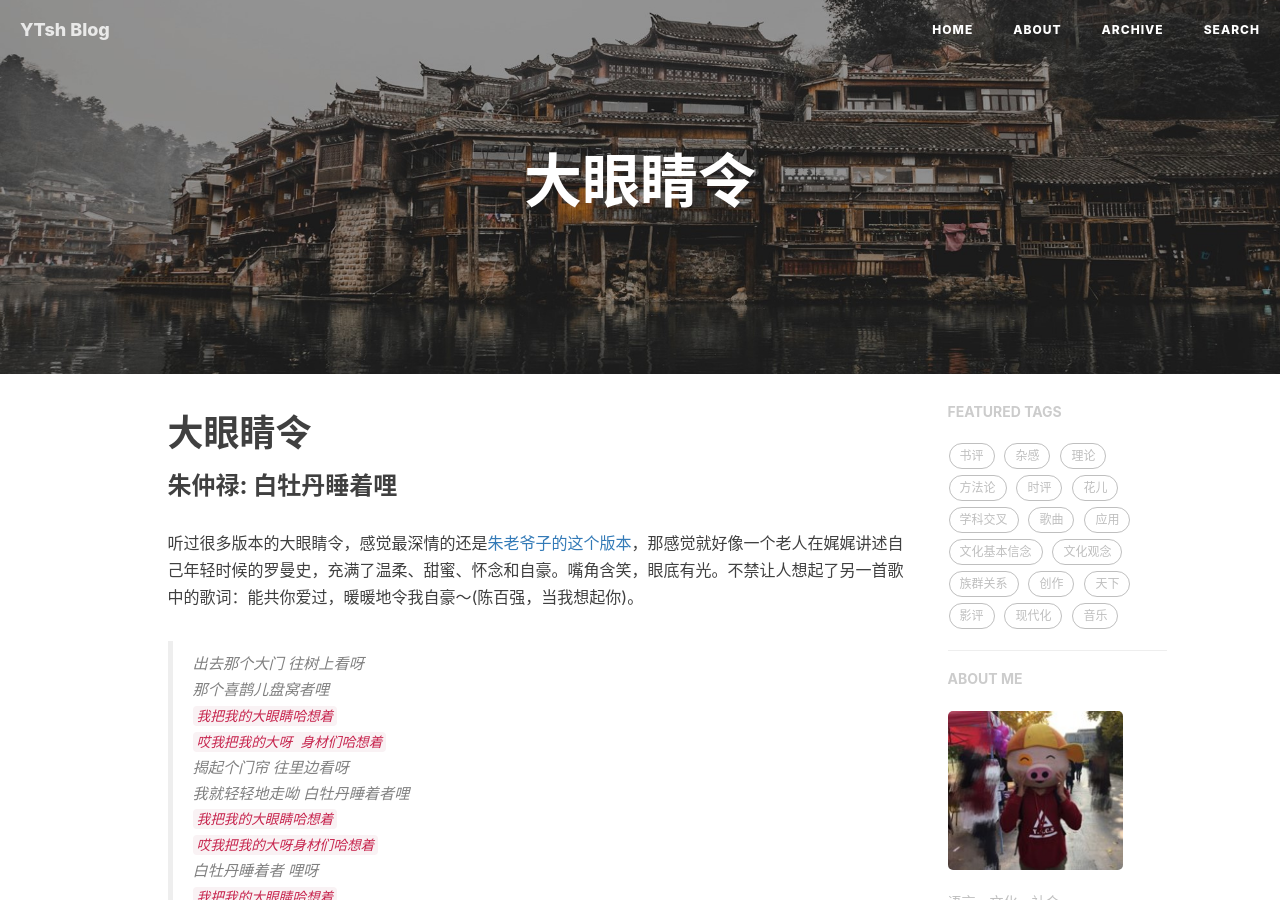
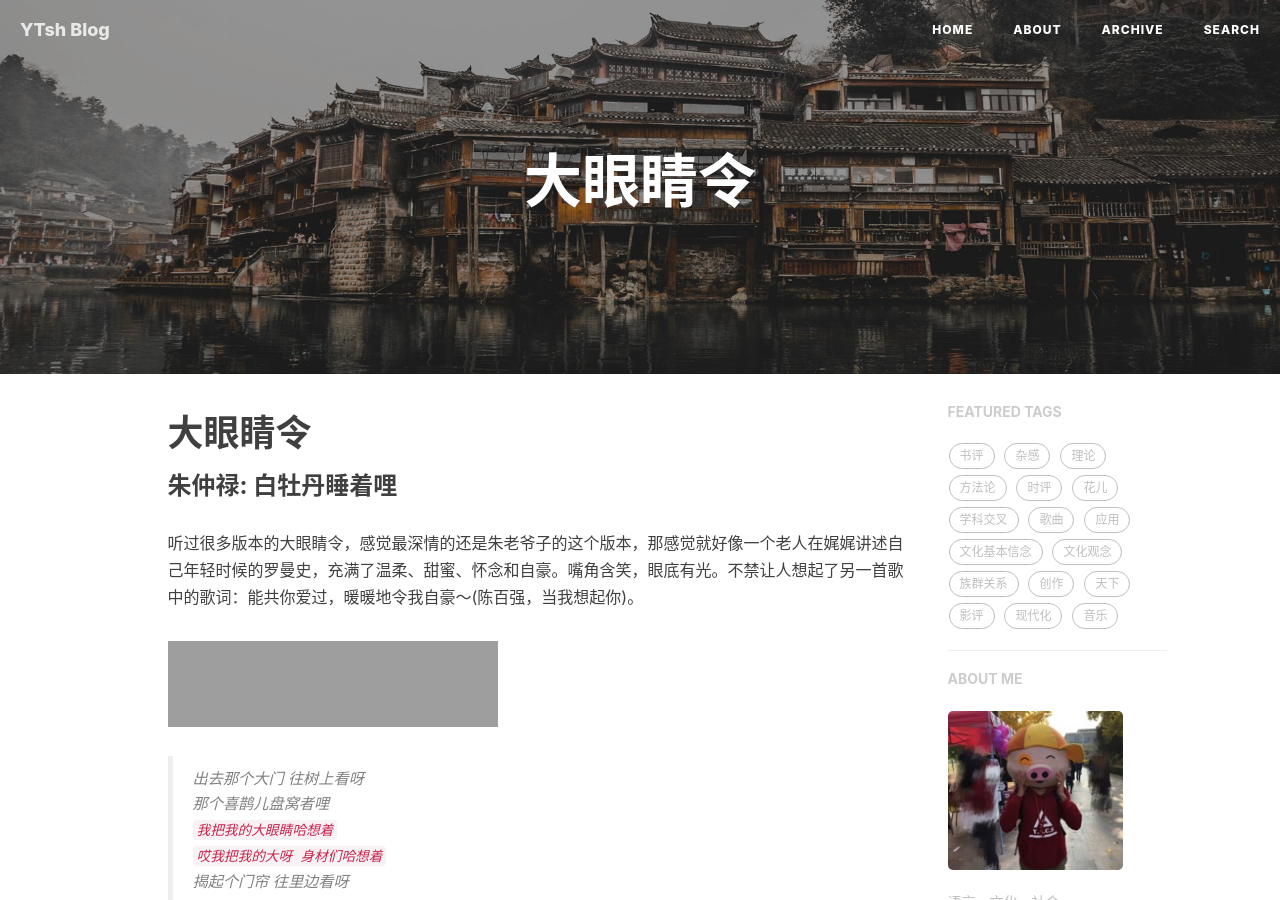
Before and after one commit to YuenTsheh/YuenTsheh.github.io, a Jekyll site: the page built from special/Huar/大眼睛令.md, in a window 1280 px wide and 900 px high. Built offline with Jekyll 4.4.1, drawn with Linux system fonts in a browser that asks for light colours; nearby versions of some CDN libraries; our own code applies the rules of GitHub Pages for plain Markdown files; comment, search, counter and statistics services are not loaded; some of the changed lines change nothing that is shown; grey boxes are pictures that could not be loaded.

Commit message:
2020/07/11   16:05:52.34 AutoCommit.bat by YuenTsheh

```diff
--- a/special/Huar/大眼睛令.md
+++ b/special/Huar/大眼睛令.md
@@ -1,7 +1,9 @@
 # 大眼睛令
 
 ### 朱仲禄: 白牡丹睡着哩
-听过很多版本的大眼睛令，感觉最深情的还是[朱老爷子的这个版本](http://music.163.com/#/song?id=195785)，那感觉就好像一个老人在娓娓讲述自己年轻时候的罗曼史，充满了温柔、甜蜜、怀念和自豪。嘴角含笑，眼底有光。不禁让人想起了另一首歌中的歌词：能共你爱过，暖暖地令我自豪～(陈百强，当我想起你)。
+听过很多版本的大眼睛令，感觉最深情的还是朱老爷子的这个版本，那感觉就好像一个老人在娓娓讲述自己年轻时候的罗曼史，充满了温柔、甜蜜、怀念和自豪。嘴角含笑，眼底有光。不禁让人想起了另一首歌中的歌词：能共你爱过，暖暖地令我自豪～(陈百强，当我想起你)。
+<iframe frameborder="no" border="0" marginwidth="0" marginheight="0" width=330 height=86 src="//music.163.com/outchain/player?type=2&id=195785&auto=1&height=66"></iframe>
+
 > 出去那个大门 往树上看呀
 > 那个喜鹊儿盘窝者哩
 > `我把我的大眼睛哈想着`
```
Also changed, not shown: _posts/special_catalog/2020-01-05-花儿自选集.md (line endings or trailing spaces).
